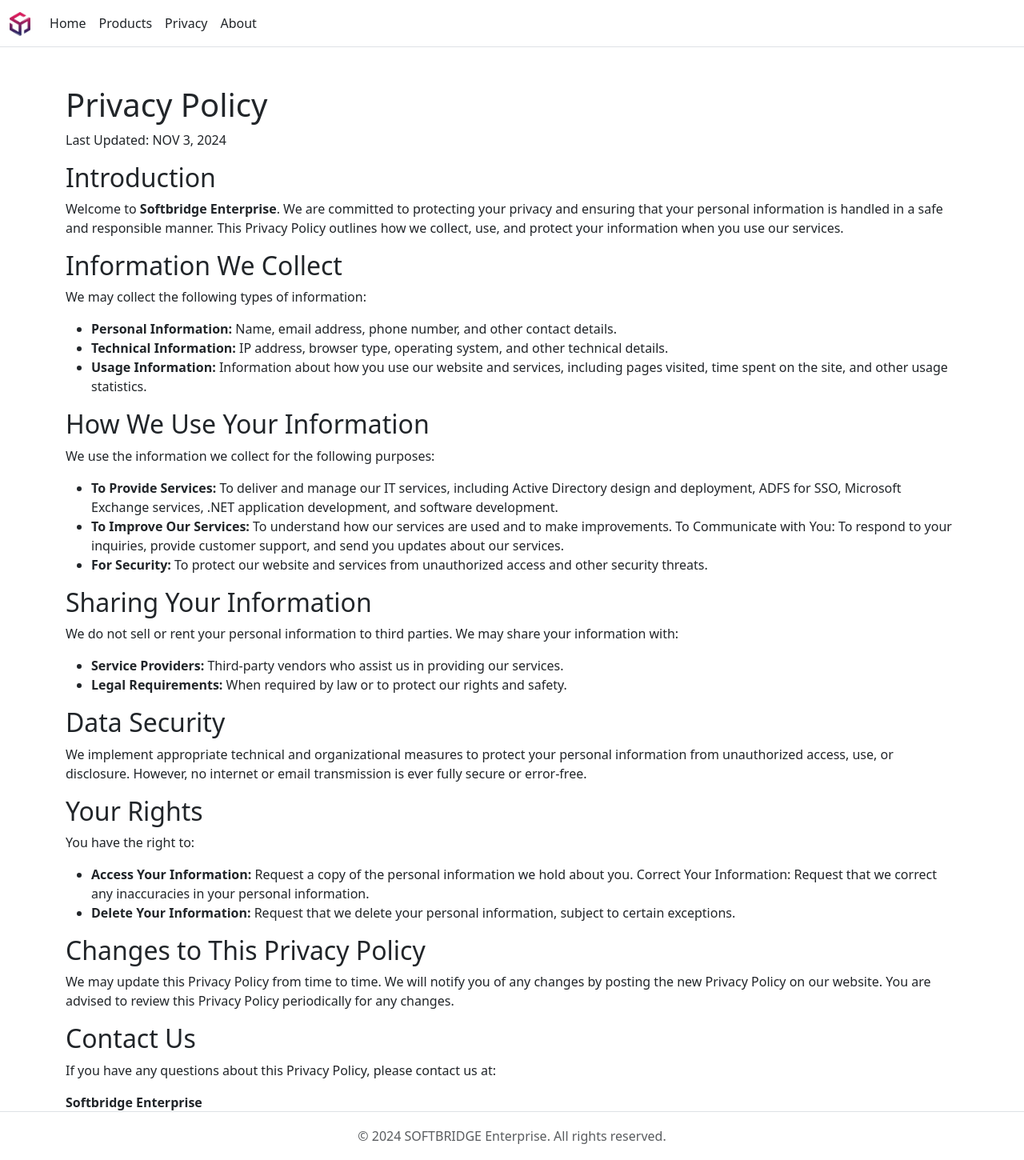
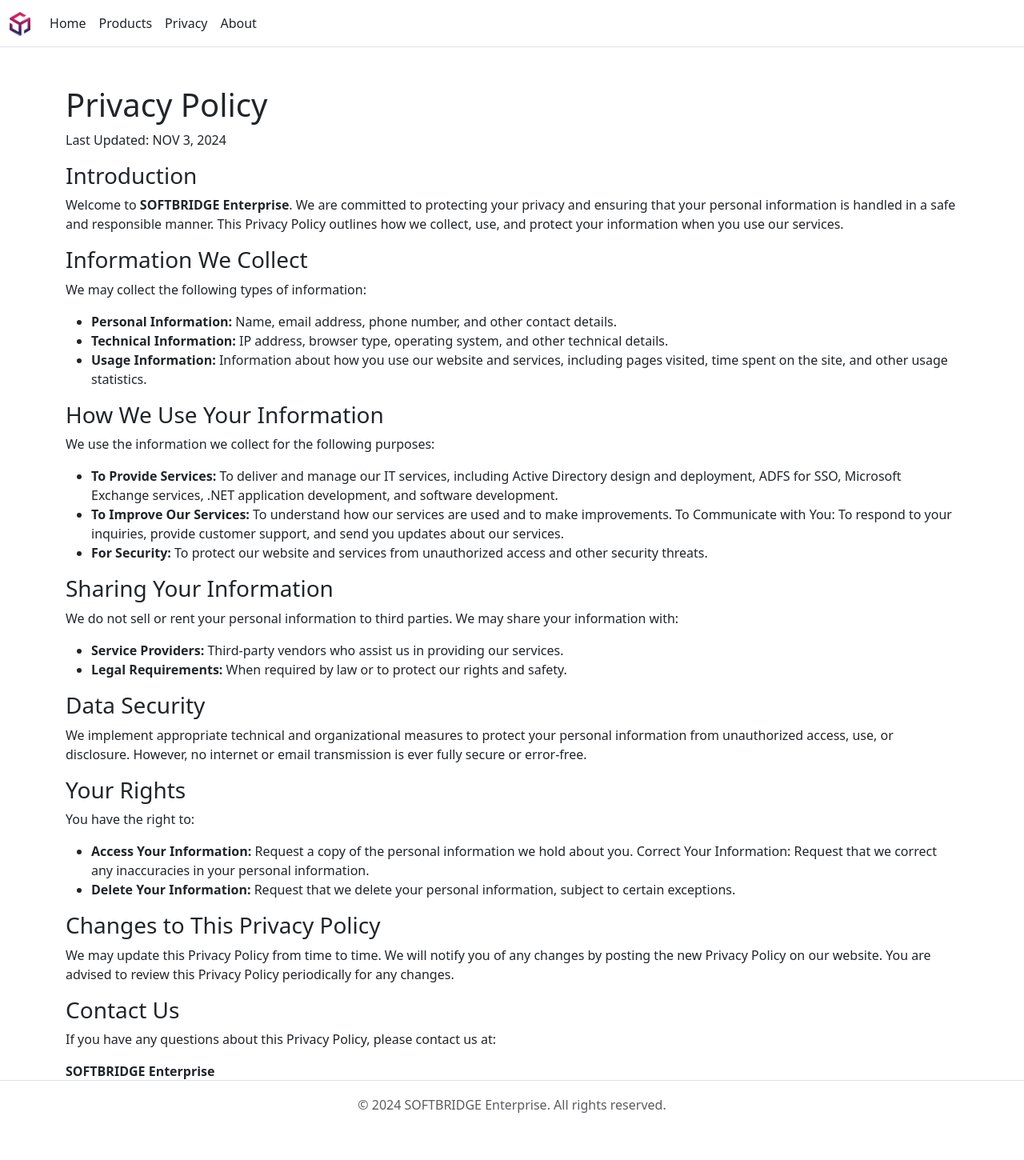
Before and after one commit to mfauziii/softbridge.github.io, a Jekyll site: the page built from privacy.md, in a window 1280 px wide. Shown: the whole page at 80% size. Built offline with Jekyll 4.4.1, drawn with Linux system fonts in a browser that asks for light colours; nearby versions of some CDN libraries; after the commit the page ends 1411 px from its top, so only the background shows below that.

```diff
--- a/privacy.md
+++ b/privacy.md
@@ -5,40 +5,40 @@ title: "Privacy"
 # Privacy Policy
 Last Updated: NOV 3, 2024
 
-## Introduction
-Welcome to **Softbridge Enterprise**. We are committed to protecting your privacy and ensuring that your personal information is handled in a safe and responsible manner. This Privacy Policy outlines how we collect, use, and protect your information when you use our services.
+### Introduction
+Welcome to **SOFTBRIDGE Enterprise**. We are committed to protecting your privacy and ensuring that your personal information is handled in a safe and responsible manner. This Privacy Policy outlines how we collect, use, and protect your information when you use our services.
 
-## Information We Collect
+### Information We Collect
 We may collect the following types of information:
 - **Personal Information:** Name, email address, phone number, and other contact details.
 - **Technical Information:** IP address, browser type, operating system, and other technical details.
 - **Usage Information:** Information about how you use our website and services, including pages visited, time spent on the site, and other usage statistics.
 
-## How We Use Your Information
+### How We Use Your Information
 We use the information we collect for the following purposes:
 - **To Provide Services:** To deliver and manage our IT services, including Active Directory design and deployment, ADFS for SSO, Microsoft Exchange services, .NET application development, and software development.
 - **To Improve Our Services:** To understand how our services are used and to make improvements.
 To Communicate with You: To respond to your inquiries, provide customer support, and send you updates about our services.
 - **For Security:** To protect our website and services from unauthorized access and other security threats.
 
-## Sharing Your Information
+### Sharing Your Information
 We do not sell or rent your personal information to third parties. We may share your information with:
 - **Service Providers:** Third-party vendors who assist us in providing our services.
 - **Legal Requirements:** When required by law or to protect our rights and safety.
 
-## Data Security
+### Data Security
 We implement appropriate technical and organizational measures to protect your personal information from unauthorized access, use, or disclosure. However, no internet or email transmission is ever fully secure or error-free.
 
-## Your Rights
+### Your Rights
 You have the right to:
 - **Access Your Information:** Request a copy of the personal information we hold about you.
 Correct Your Information: Request that we correct any inaccuracies in your personal information.
 - **Delete Your Information:** Request that we delete your personal information, subject to certain exceptions.
 
-## Changes to This Privacy Policy
+### Changes to This Privacy Policy
 We may update this Privacy Policy from time to time. We will notify you of any changes by posting the new Privacy Policy on our website. You are advised to review this Privacy Policy periodically for any changes.
 
-## Contact Us
+### Contact Us
 If you have any questions about this Privacy Policy, please contact us at:
 
-**Softbridge Enterprise**
+**SOFTBRIDGE Enterprise**
```
